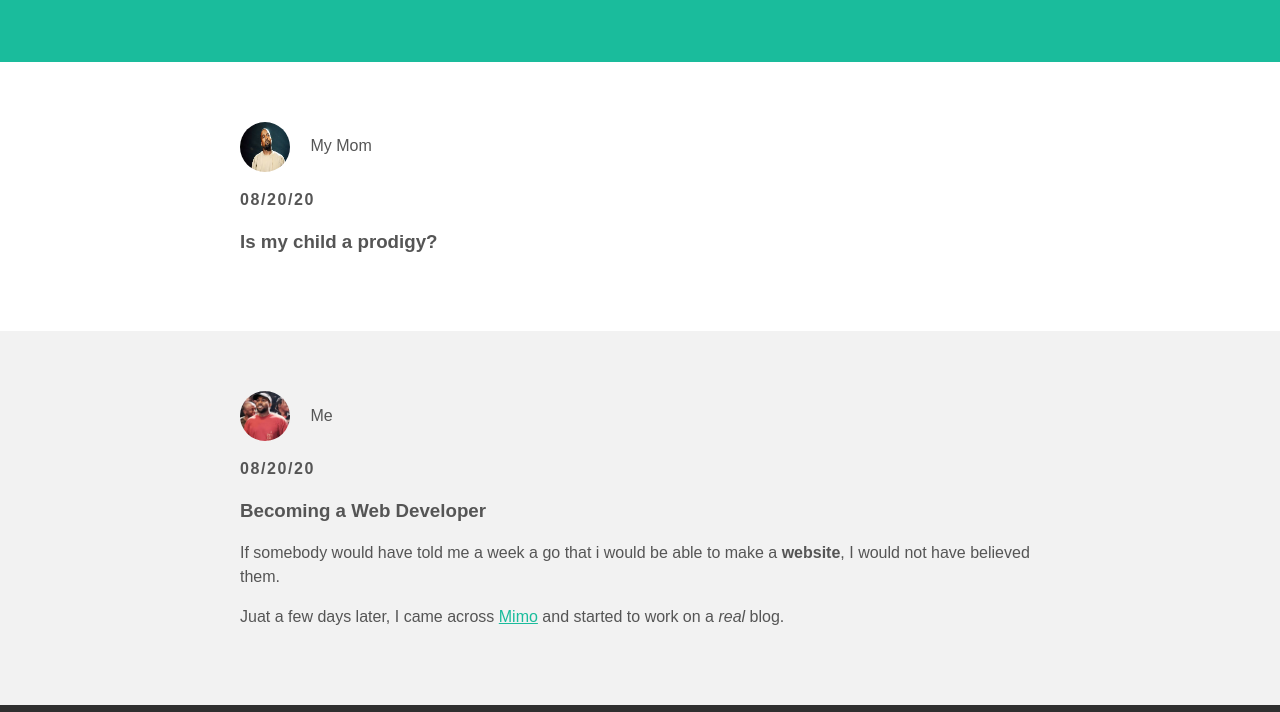
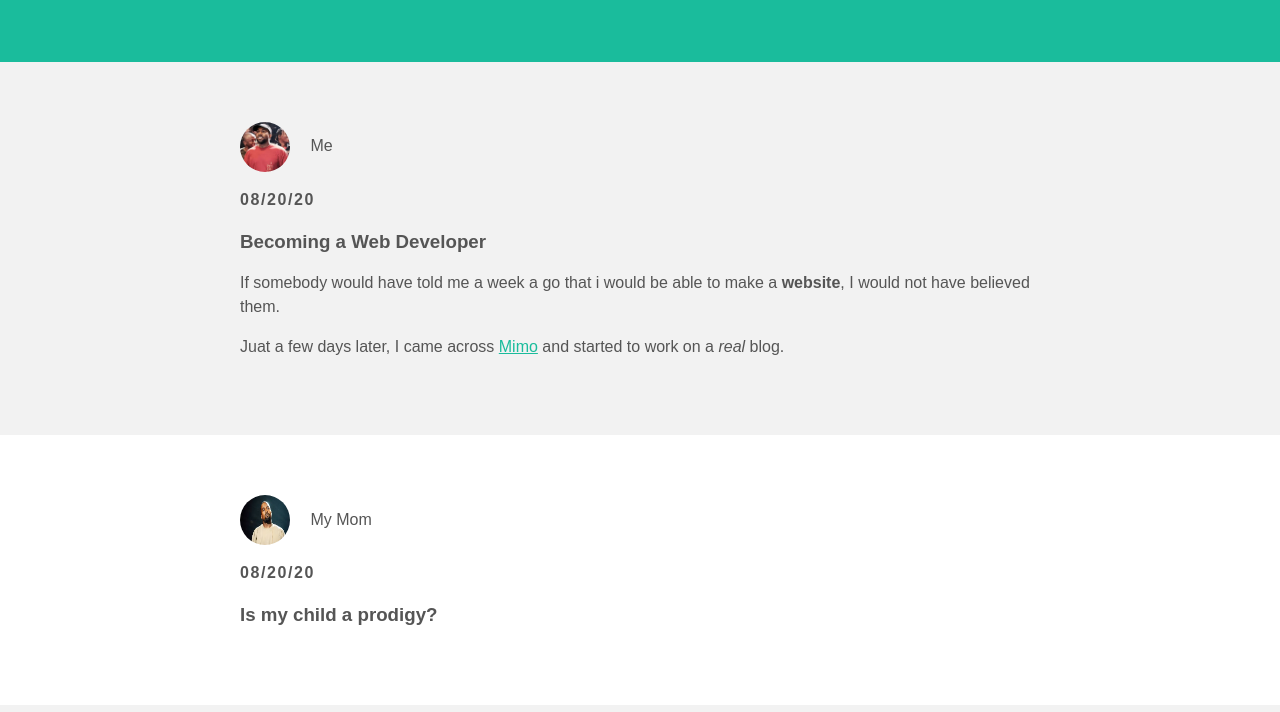
Before and after one commit to joelamm69/joelamm69.github.io, a plain HTML site: page index.html in a window 1280 px wide. Shown: the part 88-800 px from the top of the page. Drawn offline with Linux system fonts and the light colour scheme; a web font is replaced by a local one.

Commit message:
Update index.html

```diff
--- a/index.html
+++ b/index.html
@@ -12,6 +12,21 @@
           <li><a href="about.html">About</a></li>
           <li><a href="mailto: jlamm6@gmail.com">Contact</a></li>
         </ul>
+      </div>
+    </div>
+    <div class="post-container">
+        <div class="post">
+          <div class="post-author">
+            <img src="kanye1.jpeg">
+              <span>Me</span>
+          </div>
+          <p class="post-Date">08/20/20</p>
+          <h3 class="post-title">Becoming a Web Developer</h3>
+          <div class="post-content">
+            <p>If somebody would have told me a week a go that i would be able to make a <strong>website</strong>, I would not have believed them.</p>
+            <p>Juat a few days later, I came across <a href="https://getmimo.com">Mimo</a> and started to work on a <em>real</em> blog.</p>
+          </div>
+        </div>
       </div>
     </div>
     <div id="content">
```
